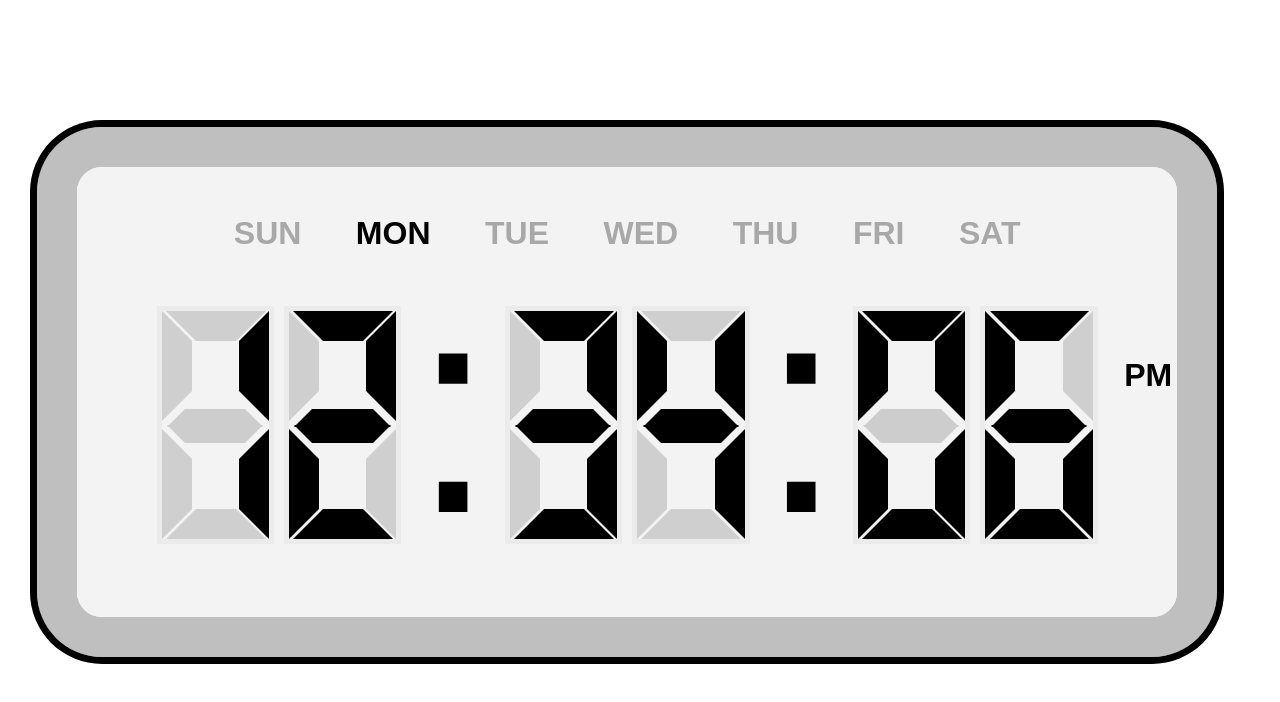
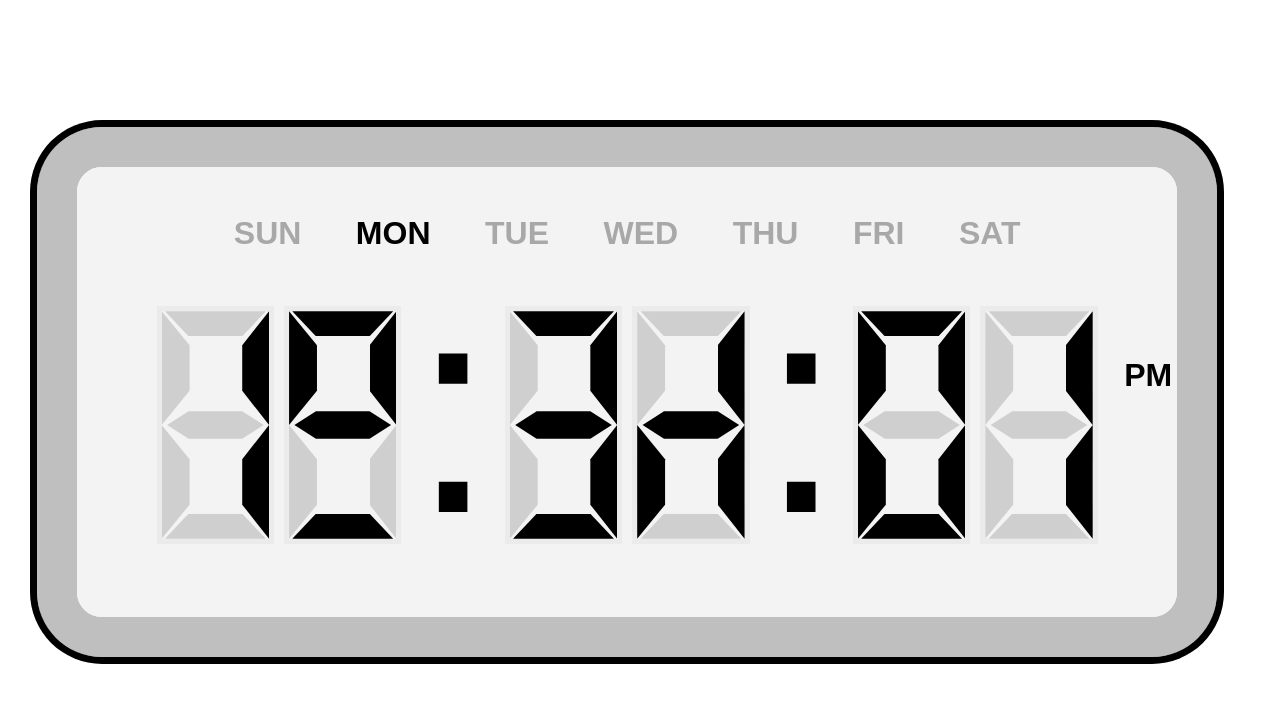
Before and after one commit to Afek-Sakaju/digital-clock-react, a React (Create React App) app: page / in a window 1280 px wide. Shown: the top 702 px of the page. Built offline with nearby package versions, Linux system fonts and the light colour scheme.

Commit message:
d1Trapezoid changed to d1Shape, to make the project more configurable in case of changing shape + not all divs are trapezoids + changed all shapes to SVG to be more adaptive compared to their containers properties

```diff
--- a/src/base-components/Digit/Digit.jsx
+++ b/src/base-components/Digit/Digit.jsx
@@ -14,8 +14,8 @@ export function Digit({ value }) {
             key={index}
             className={
               isActive
-                ? `d${divNumber}Trapezoid`
-                : `passive d${divNumber}Trapezoid`
+                ? `d${divNumber}Shape`
+                : `passive d${divNumber}Shape`
             }
           ></div>
         );
--- a/src/base-components/Digit/Digit.scss
+++ b/src/base-components/Digit/Digit.scss
@@ -9,66 +9,38 @@
   position: relative;
 }
 
-.d1Trapezoid {
+.d1Shape {
   @include trapezoidTopBase;
-  left: 4%;
-  top: 0;
 }
 
-.d2Trapezoid {
+.d2Shape {
   @include trapezoidLeftBase;
-  top: 0;
-  left: 0;
+  bottom: 0;
 }
 
-.d3Trapezoid {
+.d3Shape {
   @include trapezoidRightBase;
   top: 0;
   right: 0;
 }
 
-.d4Trapezoid {
-  position: absolute;
-  border-right: 18px solid transparent;
-  border-left: 18px solid transparent;
-  border-top: 18px solid;
-  &.passive {
-    opacity: $passive-opacity;
-  }
-  width: 20%;
-  left: 5%;
-  top: 50%;
-  padding: 18%;
+.d4Shape {
+  @include hexagon;
+  top: 42%;
 }
 
-.d4Trapezoid:after {
-  content: "";
-  position: absolute;
-  border-right: 18px solid transparent;
-  border-left: 18px solid transparent;
-  border-bottom: 18px solid;
-  &.passive {
-    opacity: $passive-opacity;
-  }
-  width: 100%;
-  top: -87%;
-  left: -30%;
+.d5Shape {
+  @include trapezoidLeftBase;
+  top: 0;
 }
 
-.d5Trapezoid {
-  @include trapezoidLeftBase;
-  bottom: 0;
-  left: 0;
-}
-
-.d6Trapezoid {
+.d6Shape {
   @include trapezoidRightBase;
   bottom: 0;
   right: 0;
 }
 
-.d7Trapezoid {
+.d7Shape {
   @include trapezoidBottomBase;
   bottom: 0;
-  left: 4%;
 }
--- a/src/base-components/Digit/mixings.scss
+++ b/src/base-components/Digit/mixings.scss
@@ -1,11 +1,22 @@
 $passive-opacity: 0.15;
+
+@mixin trapezoidTopBase {
+  position: absolute;
+  width: 100%;
+  height: 11%;
+  background-color: black;
+  clip-path: polygon(3% 0, 97% 0, 75% 100%, 25% 100%);
+  &.passive {
+    opacity: $passive-opacity;
+  }
+}
 
 @mixin trapezoidLeftBase {
   position: absolute;
-  border-bottom: 30px solid transparent;
-  border-top: 30px solid transparent;
-  border-left: 30px solid;
-  height: 22%;
+  width: 65%;
+  height: 50%;
+  background-color: black;
+  clip-path: polygon(0 0, 0 100%, 40% 70%, 40% 30%);
   &.passive {
     opacity: $passive-opacity;
   }
@@ -13,10 +24,10 @@ $passive-opacity: 0.15;
 
 @mixin trapezoidRightBase {
   position: absolute;
-  border-bottom: 30px solid transparent;
-  border-top: 30px solid transparent;
-  border-right: 30px solid;
-  height: 22%;
+  width: 25%;
+  height: 50%;
+  background-color: black;
+  clip-path: polygon(0 30%, 100% 0, 100% 100%, 0 70%);
   &.passive {
     opacity: $passive-opacity;
   }
@@ -24,21 +35,21 @@ $passive-opacity: 0.15;
 
 @mixin trapezoidBottomBase {
   position: absolute;
-  border-right: 30px solid transparent;
-  border-left: 30px solid transparent;
-  border-bottom: 30px solid;
-  width: 37%;
+  width: 100%;
+  height: 11%;
+  background-color: black;
+  clip-path: polygon(25% 0, 75% 0, 97% 100%, 3% 100%);
   &.passive {
     opacity: $passive-opacity;
   }
 }
 
-@mixin trapezoidTopBase {
+@mixin hexagon {
   position: absolute;
-  border-right: 30px solid transparent;
-  border-left: 30px solid transparent;
-  border-top: 30px solid;
-  width: 37%;
+  width: 100%;
+  height: 20%;
+  background-color: black;
+  clip-path: polygon(25% 10%, 75% 10%, 95% 40%, 75% 70%, 25% 70%, 5% 40%);
   &.passive {
     opacity: $passive-opacity;
   }
--- a/src/components/DigitsClock/DigitsClock.jsx
+++ b/src/components/DigitsClock/DigitsClock.jsx
@@ -28,7 +28,7 @@ export function DigitsClock({
           second: "numeric",
         })
       );
-    }, 1000);
+    }, 120000); // return to 1000
 
     return () => clearInterval(timerInterval);
   }, []);
```
